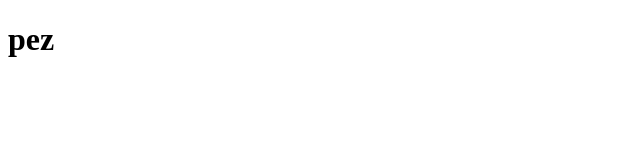
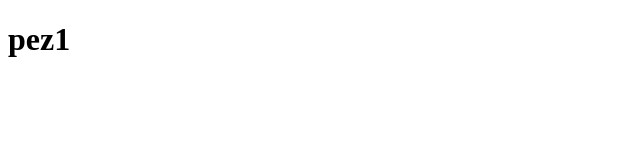
Before and after one commit to pale2007/sofi, a plain HTML site: page src/index.html in a window 1280 px wide. Shown: the full height of the page, 0-640 px from the left. Drawn offline with Linux system fonts and the light colour scheme.

Commit message:
commit 1

```diff
--- a/src/index.html
+++ b/src/index.html
@@ -6,6 +6,6 @@
     <title>pez</title>
 </head>
 <body>
-    <h1>pez</h1>
+    <h1>pez1</h1>
 </body>
 </html>
```
Also changed, not shown: 1 other file.
